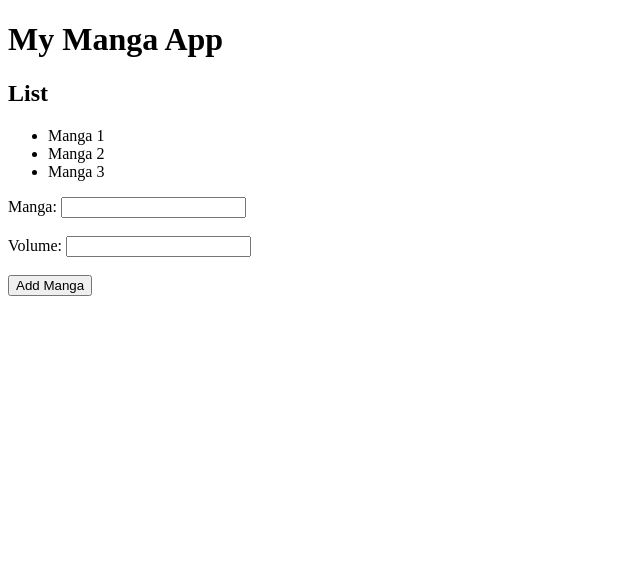
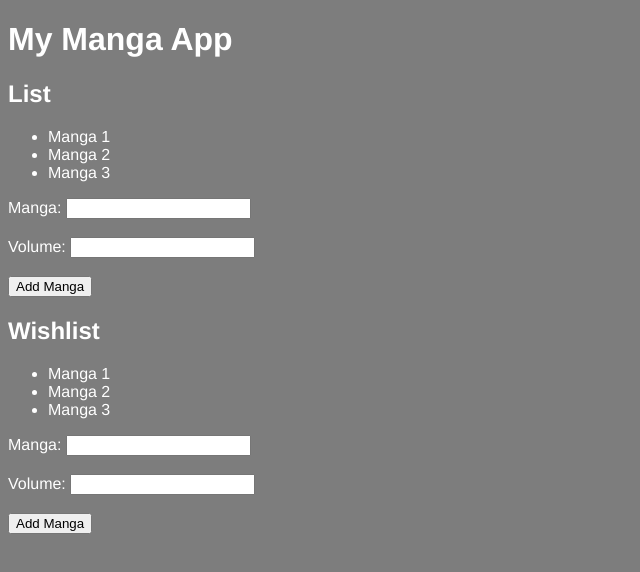
Before and after one commit to Safichan/MyMangaApp, a plain HTML site: page index.html in a window 1280 px wide. Shown: the whole page, without its empty margins (0-640 px from the left). Drawn offline with Linux system fonts and the light colour scheme.

Commit message:
ugly css styling

```diff
--- a/index.html
+++ b/index.html
@@ -3,6 +3,7 @@
 <head>
     <meta charset="UTF-8">
     <meta name="viewport" content="width=device-width, initial-scale=1.0">
+    <link rel="stylesheet" href="styling.css">
     <title>Manga App</title>
 </head>
 <body>
@@ -18,5 +19,17 @@
     <label for="volume">Volume:</label>
     <input type="number" id="volume" name="volume"><br><br>
     <button>Add Manga</button>
+
+    <h2>Wishlist</h2>
+    <ul>
+        <li>Manga 1</li>
+        <li>Manga 2</li>
+        <li>Manga 3</li>
+    </ul>
+    <label for="manga">Manga:</label>
+    <input type="text" id="manga" name="manga"><br><br>
+    <label for="volume">Volume:</label>
+    <input type="number" id="volume" name="volume"><br><br>
+    <button>Add Manga</button>
 </body>
 </html>
--- /dev/null
+++ b/styling.css
@@ -0,0 +1,5 @@
+body{
+    background-color: rgb(125, 125, 125);
+    color: white;
+    font-family: 'Franklin Gothic Medium', 'Arial Narrow', Arial, sans-serif;
+}
```
